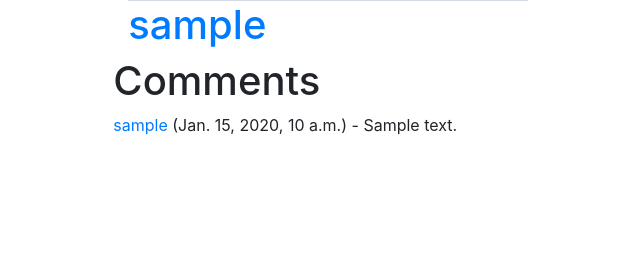
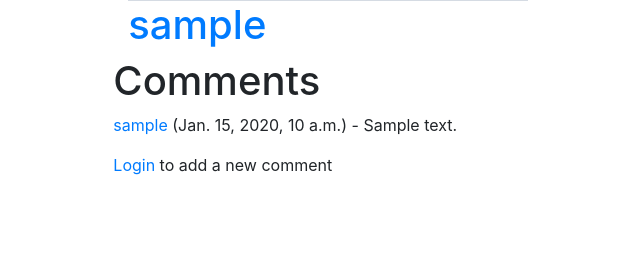
Before and after one commit to PrusC/diyblog, a Django app: page /blog/1 in a window 1280 px wide. Shown: the part 355-613 px from the top of the page, without its empty margins (115-755 px from the left). Run offline with Django 3.2, Linux system fonts and the light colour scheme; tables that the repository leaves empty hold one stand-in row (values such as "Sample post"); grey boxes marked "Sample" are stand-in pictures; some libraries are stand-ins or nearby versions.

Commit message:
add next to login urls

```diff
--- /dev/null
+++ b/blog/forms.py
@@ -0,0 +1 @@
+from django import forms
--- a/blog/templates/base.html
+++ b/blog/templates/base.html
@@ -29,9 +29,9 @@
             <form action="">
                 {% if user.is_authenticated %}
                     <a href="{{ user.blogger.get_absolute_url }}"> {{ user.get_username }}</a>
-                    <a href="{% url 'logout' %}">Logout</a>
+                    <a href="{% url 'logout' %}?next={{ request.path }}">Logout</a>
                 {% else %}
-                    <a href="{% url 'login' %}">Login</a>
+                    <a href="{% url 'login' %}?next={{ request.path }}">Login</a>
                     <a href="#">Register</a>
                 {% endif %}
             </form>
--- a/blog/templates/blog/blogger_detail.html
+++ b/blog/templates/blog/blogger_detail.html
@@ -27,8 +27,6 @@
         {% else %}
             <p>There are no blogs</p>
         {% endif %}
-
-
     </ul>
 
     </div>
--- a/blog/templates/blog/post_detail.html
+++ b/blog/templates/blog/post_detail.html
@@ -32,6 +32,12 @@
                 </p>
             {% endfor %}
 
+            {% if user.is_authenticated %}
+                <a href="#">Add a new comment</a>
+            {% else %}
+                <p><a href="{% url 'login' %}?next={{ request.path }}">Login</a> to add a new comment</p>
+            {% endif %}
+
         </div>
     </div>
 
--- a/blog/templates/registration/login.html
+++ b/blog/templates/registration/login.html
@@ -15,7 +15,8 @@
             {% csrf_token %}
             {{ form }}
 
-            <input id="submit-btn" type="submit" value="Log in">
+            <input id="submit-btn" type="submit" value="login" />
+            <input type="hidden" name="text" value="{{ next }}" />
         </form>
     {% endif %}
 {% endblock %}
--- a/blog/views.py
+++ b/blog/views.py
@@ -1,4 +1,4 @@
-from django.shortcuts import render
+from django.shortcuts import render, get_object_or_404
 from django.views import generic
 from django.contrib.auth.mixins import LoginRequiredMixin
 from django.views.generic.edit import CreateView
@@ -35,3 +35,8 @@ class BlogCommentCreate(LoginRequiredMixin, CreateView):
 
     def get_success_url(self):
         return reverse('blog-detail', kwargs={'pk': self.kwargs['pk']})
+
+    def get_context_data(self, **kwargs):
+        context = super(BlogCommentCreate, self).get_context_data(**kwargs)
+        context["blog"] = get_object_or_404(models.Post, pk=self.kwargs['pk'])
+        return context
```
